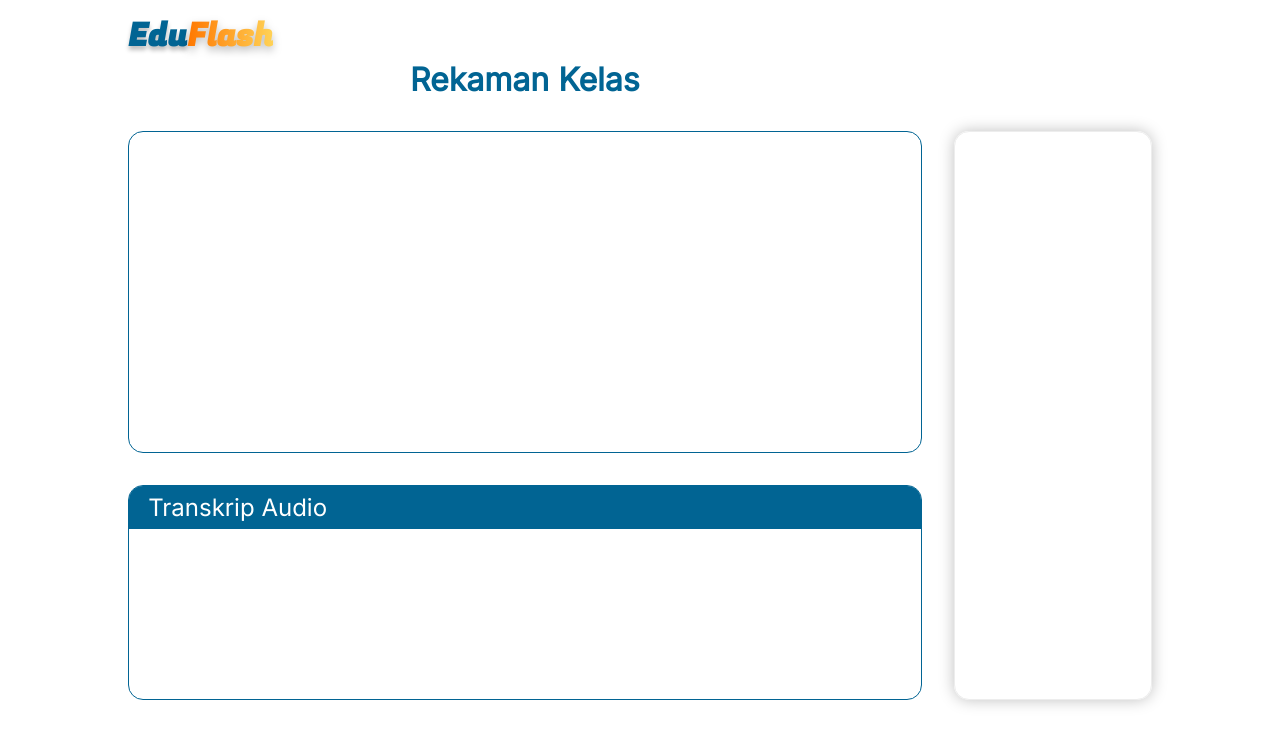
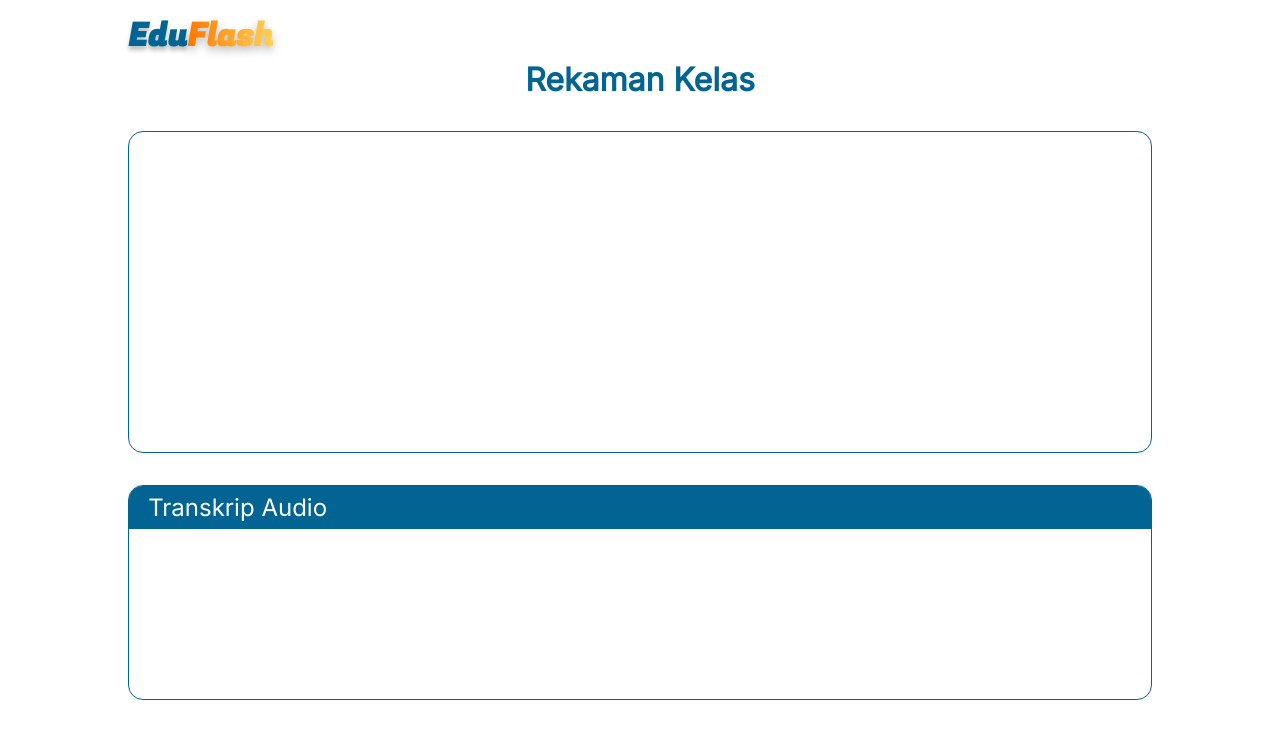
Before and after one commit to Kutukobra/EduFlash, a Vue app: page /room/1/data in a window 1280 px wide. Shown: the top 744 px of the page. Built offline with nearby package versions, Linux system fonts and the light colour scheme; no server answers; sample sign-in values are in the browser's storage.

Commit message:
finalization

```diff
--- a/src/pages/ClassChatbot.vue
+++ b/src/pages/ClassChatbot.vue
@@ -79,7 +79,6 @@ function sendMessage() {
           />
         </form>
       </section>
-      <section class="options"></section>
     </main>
   </div>
 </template>
@@ -175,11 +174,10 @@ main {
   width: 80%;
   height: 80vh;
   display: grid;
-  grid-template-columns: 4fr 1fr;
   grid-template-rows: 1fr 20fr;
   grid-template-areas:
-    "title ."
-    "transcript options";
+    "title"
+    "transcript";
   gap: 2rem;
 }
 
@@ -190,15 +188,4 @@ main {
 
   overflow: hidden;
 }
-
-.options {
-  grid-area: options;
-  display: flex;
-  flex-direction: column;
-  gap: 1rem;
-  padding: 1rem;
-  border: 1px solid #ededed;
-  box-shadow: 0 0 15px rgba(0, 0, 0, 0.25);
-  border-radius: 15px;
-}
 </style>
--- a/src/pages/ClassData.vue
+++ b/src/pages/ClassData.vue
@@ -35,7 +35,6 @@ onMounted(() => {
         <h2>Transkrip Audio</h2>
         <div></div>
       </section>
-      <section class="options"></section>
     </main>
   </div>
 </template>
@@ -74,12 +73,11 @@ main {
   width: 80%;
   height: 80%;
   display: grid;
-  grid-template-columns: 4fr 1fr;
   grid-template-rows: 1fr 12fr 8fr;
   grid-template-areas:
-    "title ."
-    "recording options"
-    "transcript options";
+    "title"
+    "recording"
+    "transcript";
   gap: 2rem;
 }
 
@@ -96,15 +94,4 @@ main {
 
   overflow: hidden;
 }
-
-.options {
-  grid-area: options;
-  display: flex;
-  flex-direction: column;
-  gap: 1rem;
-  padding: 1rem;
-  border: 1px solid #ededed;
-  box-shadow: 0 0 15px rgba(0, 0, 0, 0.25);
-  border-radius: 15px;
-}
 </style>
--- a/src/pages/Quiz.vue
+++ b/src/pages/Quiz.vue
@@ -7,6 +7,7 @@ import { onMounted, ref, watch } from "vue";
 import axios from "axios";
 import { useRoute } from "vue-router";
 import { getStudentData } from "@/storage/student";
+import router from "@/router";
 
 const questions = [
   {
@@ -126,6 +127,9 @@ function postScore() {
 }
 
 function submitQuiz() {
+  if (showScore.value === true) {
+    router.back();
+  }
   var questionCount = questions.length;
   var correctAnswer = 0;
   for (const question of questions) {
```
